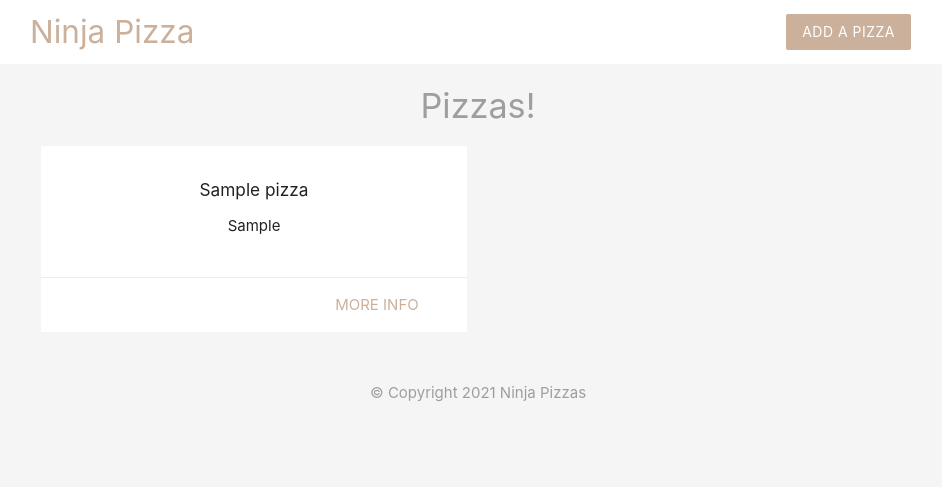
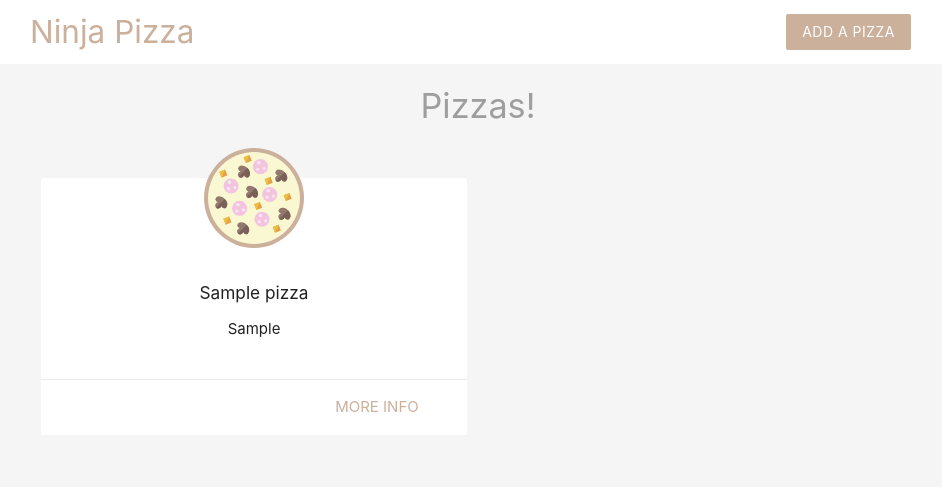
Before and after one commit to arshedgithub/Pizza-App, a PHP site: page /index.php in a window 1280 px wide. Shown: the top 487 px of the page, without its empty margins (162-1104 px from the left). Run offline with PHP 8.4, Linux system fonts and the light colour scheme; tables that the repository leaves empty or names only in its code hold one stand-in row (values such as "Sample post").

Commit message:
add image

```diff
--- a/index.php
+++ b/index.php
@@ -22,6 +22,7 @@ mysqli_close($con);
 		<?php foreach($pizzas as $pizza):?>
 			<div class="col s6 md3">
 				<div class="card z-depth-0">
+				<img src="img/pizza.svg" alt="pizza" class='pizza'>
 					<div class="card-content center">
 						<h6><?php echo htmlspecialchars($pizza['title']);?></h6>
 						<ul><?php foreach(explode(',',$pizza['ingredients']) as $ing): ?>
--- a/templates/header.php
+++ b/templates/header.php
@@ -14,6 +14,13 @@
   		margin: 20px auto;
   		padding: 20px;
   	}
+	.pizza{
+		width: 100px;
+		margin: 40px auto -30px;
+		display: block;
+		position: relative;
+		top: -30px;
+	}
   </style>
 </head>
 <body class="grey lighten-4">
```
Also changed, not shown: img/pizza.svg (added).
